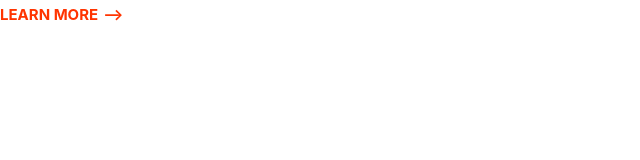
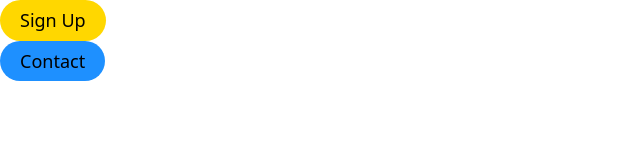
Before and after one commit to amjad-bar/barchinco, a plain HTML site: page index.html in a window 1280 px wide. Shown: the whole page, without its empty margins (0-640 px from the left). Drawn offline with Linux system fonts and the light colour scheme.

Commit message:
Define the styles for the badges

```diff
--- a/css/styles.css
+++ b/css/styles.css
@@ -87,3 +87,20 @@ a {
         font-size: 1.5rem;
     }
 }
+
+.btn {
+    border: 0;
+    border-radius: 30px;
+    padding: 1rem 2rem;
+    font-family: system-ui, -apple-system, BlinkMacSystemFont, 'Segoe UI',
+                Roboto, Oxygen, Ubuntu, Cantarell, 'Open Sans',
+                'Helvetica Neue', sans-serif;
+}
+
+.btn-primary {
+    background-color: gold;
+}
+
+.btn-secondary {
+    background-color: dodgerblue;
+}
--- a/index.html
+++ b/index.html
@@ -11,6 +11,11 @@
     <link rel="stylesheet" href="css/styles.css" />
   </head>
   <body>
-    <a href="#" class="link-arrow">Learn More</a>
+    <header class="hero">
+      <button class="btn btn-primary">Sign Up</button>
+    </header>
+    <aside class="side-bar">
+      <button class="btn btn-secondary">Contact</button>
+    </aside>
   </body>
 </html>
```
